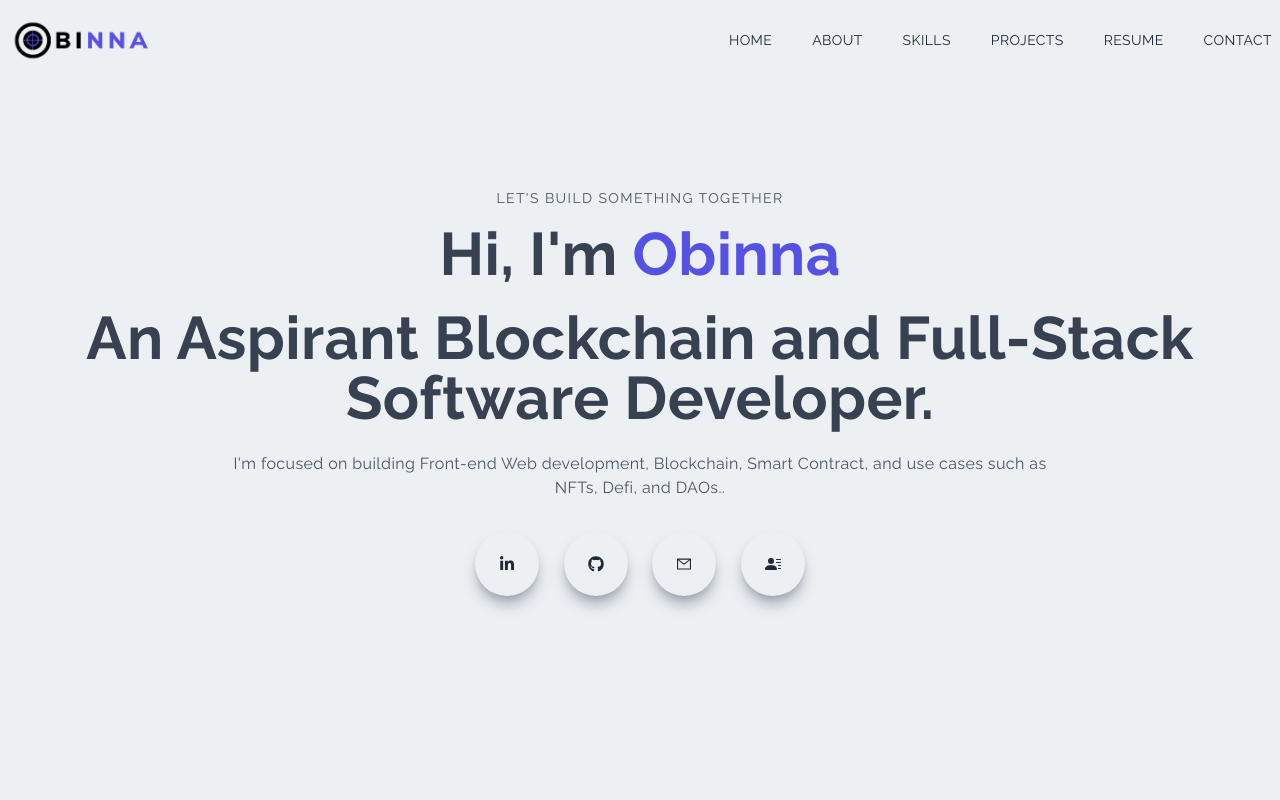
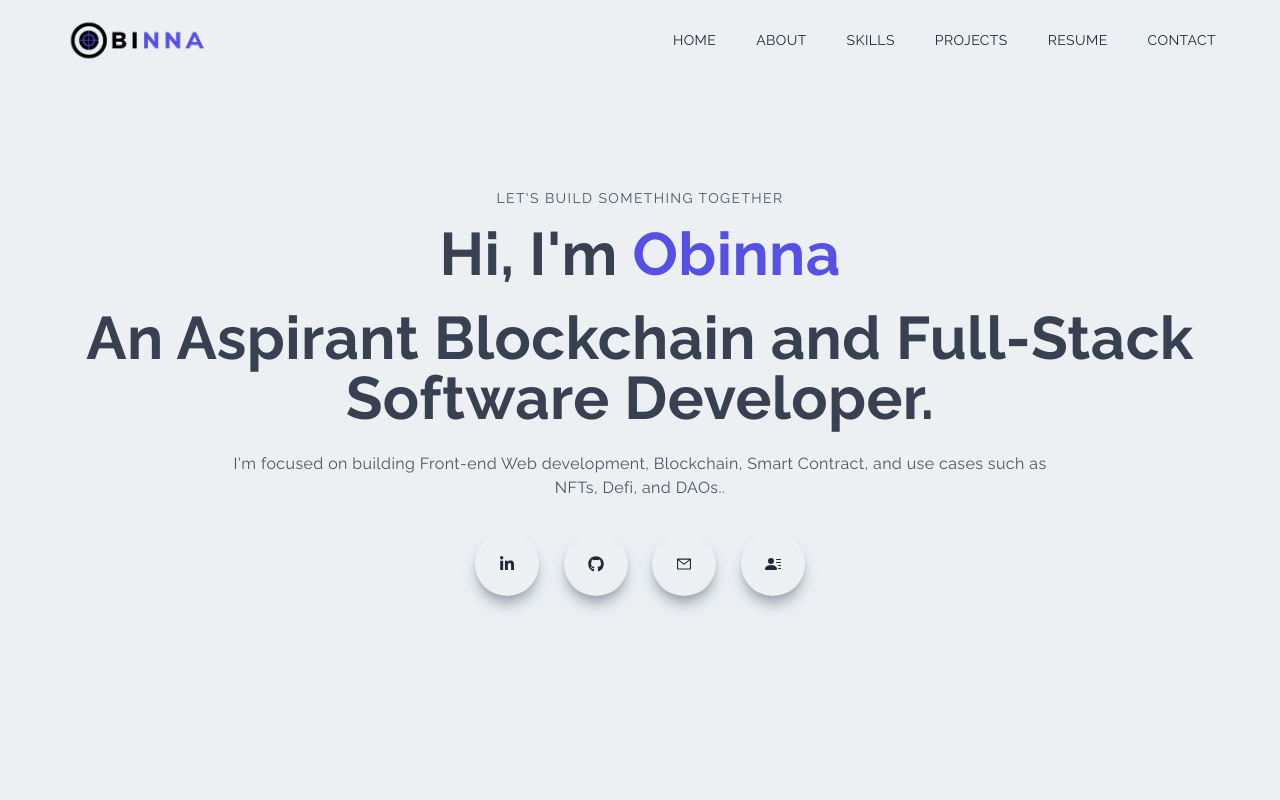
Before and after one commit to obinnafranklinduru/My-Portfolio, a Next.js app in the folder my-app/: page / in a window 1280 px wide. Shown: the top 800 px of the page. Built offline with nearby package versions, Linux system fonts and the light colour scheme.

Commit message:
initial commit

```diff
--- a/my-app/pages/_app.js
+++ b/my-app/pages/_app.js
@@ -1,13 +1,7 @@
 import '../styles/globals.css'
-import Navbar from '../components/NavBar'
 
 function MyApp({ Component, pageProps }) {
-  return (
-    <>
-      <Navbar />
-      <Component {...pageProps} />
-    </>
-  )
+  return <Component {...pageProps} />
 }
 
 export default MyApp
--- a/my-app/pages/index.js
+++ b/my-app/pages/index.js
@@ -2,6 +2,7 @@ import About from "../components/About";
 import Contact from "../components/Contact";
 import Main from "../components/Main";
 import Meta from "../components/Meta";
+import Navbar from "../components/NavBar";
 import Projects from "../components/Projects";
 import Skills from "../components/Skills";
 
@@ -9,6 +10,7 @@ import Skills from "../components/Skills";
 export default function Home() {
   return (
     <div>
+      <Navbar />
       <Meta />
       <Main />
       <About />
--- a/my-app/tailwind.config.js
+++ b/my-app/tailwind.config.js
@@ -5,6 +5,13 @@ module.exports = {
     "./components/**/*.{js,ts,jsx,tsx}",
   ],
   theme: {
+    screens: {
+      'sm': '390px',
+      'md': '480px',
+      'lg': '680px',
+      'xl': '1024px',
+      '2xl': '1280px',
+    },
     extend: {},
   },
   plugins: [],
```
